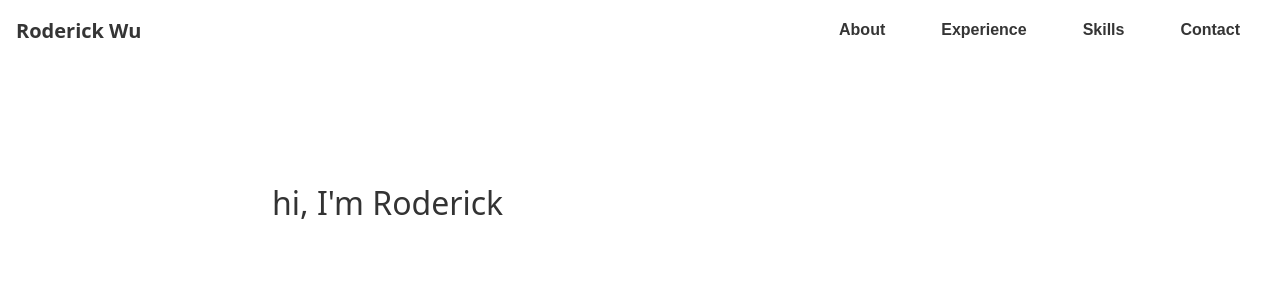
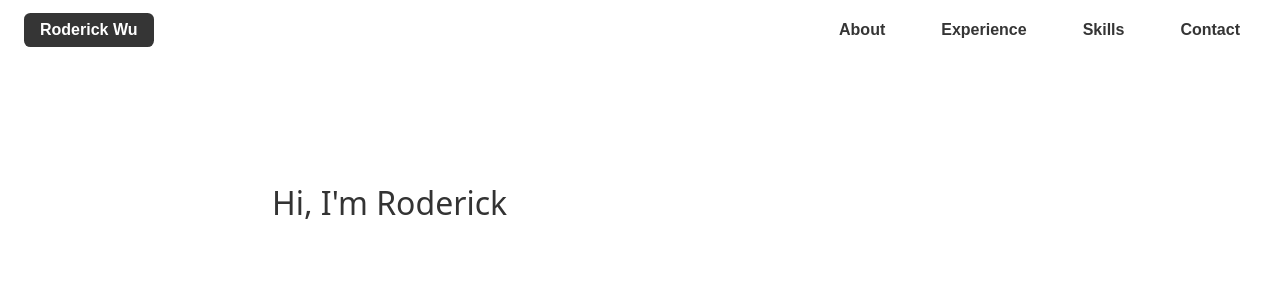
Before and after one commit to Roderick-Wu/Roderick-Wu.github.io, a Jekyll site: the page built from index.md, in a window 1280 px wide and 900 px high. Shown: the top 300 px of the window. Built offline with Jekyll 4.4.1, drawn with Linux system fonts in a browser that asks for light colours.

Commit message:
done formatting?

```diff
--- a/assets/css/style.css
+++ b/assets/css/style.css
@@ -1,3 +1,4 @@
+
 body {
   margin: 0;
   font-family: system-ui, sans-serif;
@@ -24,7 +25,8 @@ htitle {
 }
 
 h1 {
-  color: #222;
+  color: #284b63;
+  text-align: center;
 }
 /* .section {
   border-bottom: 1px solid #ddd;
@@ -70,11 +72,20 @@ h1 {
   transition: background-color 0.2s ease;
 }
 .nav-title {
+  background: none;
+  border: none;
+  color: #333;
   font-size: 1.25rem;
   font-weight: bold;
-  color: #353535;
+  cursor: pointer;
+  padding: 0.5rem 0.75rem;
+  text-decoration: none;
+  transition: color 0.2s ease;
   white-space: nowrap;
-  margin-right: auto;
+}
+.nav-title:hover {
+  color: #3c6e71;
+  text-decoration: underline;
 }
 .nav-buttons {
   display: flex;
--- a/index.md
+++ b/index.md
@@ -50,7 +50,7 @@ BASc in Engineering Science @ University of Toronto
     <a href="#experience">Experience</a> |
     <a href="#skills">Skills</a> |
     <a href="#contact">Contact</a> -->
-    <span class="nav-title">Roderick Wu</span>
+    <button class="nav-title" onclick="location.href='#title-card'">Roderick Wu</button>
     <div class="nav-buttons">
         <button onclick="location.href='#about'">About</button>
         <button onclick="location.href='#experience'">Experience</button>
@@ -65,7 +65,7 @@ BASc in Engineering Science @ University of Toronto
 
 <section id="title-card" class="section-fullscreen">
     <div>
-        <htitle>hi, I'm Roderick</htitle>
+        <htitle>Hi, I'm Roderick</htitle>
     </div>
 </section>
 
```
